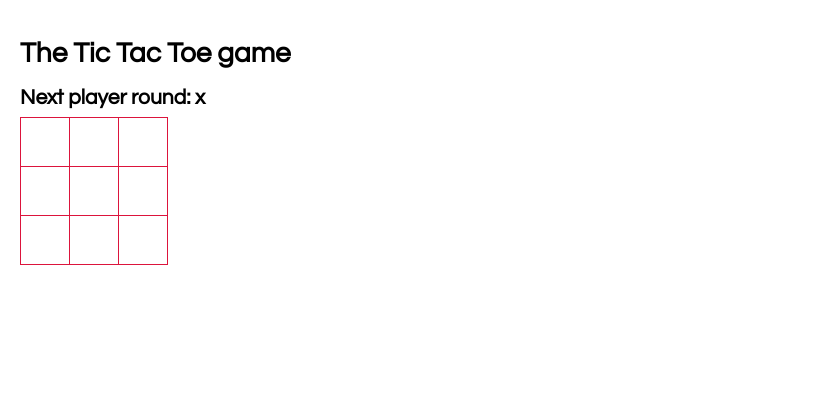
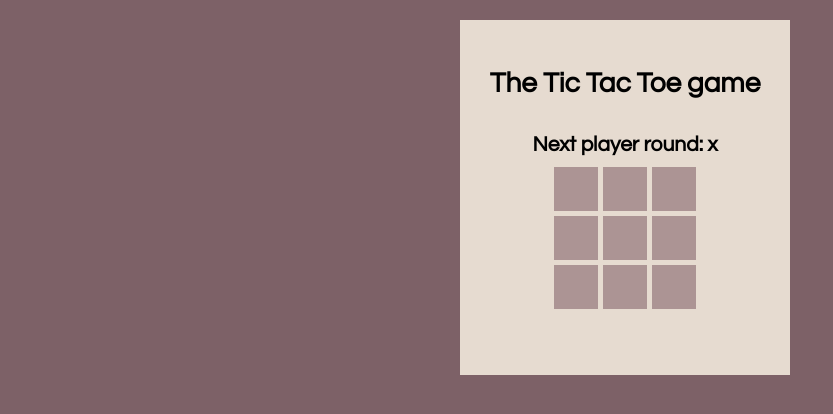
Before and after one commit to carmen-tm/learning-react-TicTacToe, a React app: page / in a window 1280 px wide. Shown: the whole page, without its empty margins (0-833 px from the left). Built offline with nearby package versions, Linux system fonts and the light colour scheme.

Commit message:
Start styling things with variables and modules css

```diff
--- a/src/Game.module.scss
+++ b/src/Game.module.scss
@@ -1,8 +1,17 @@
+@import 'theme';
+
+body {
+	min-height: 100vh;
+	background-color: $color-primary-500;
+}
+
 .game {
 	display: flex;
 	flex-direction: row;
+	justify-content: center;
+	align-items: center;
 }
 
-.gameInfo {
-	margin-left: 20px;
-}
+// .gameInfo {
+// 	margin-left: 20px;
+// }
--- /dev/null
+++ b/src/_theme.scss
@@ -0,0 +1,4 @@
+$color-primary-100: #e6dbd0;
+$color-primary-500: #7d6167;
+$color-primary-600: #754f5b;
+$color-primary-800: #5d4954;
--- a/src/components/Board.js
+++ b/src/components/Board.js
@@ -24,7 +24,8 @@ class Board extends Component {
 			return {
 				squaresArr: arrModif,
 				//Always the contrary of what it was previously
-				xIsNext: !prevState.xIsNext
+				xIsNext: !prevState.xIsNext,
+				squareClass: styles.squareX
 			};
 		});
 	}
@@ -57,7 +58,8 @@ class Board extends Component {
 				//Gonna pass a function from mother->childrem to achieve LIFTING (make the childrem by able to change mother's state, and pass new props down)
 				onClick={() => this.handleClick(i)}
 				// onClick={this.handleClick(i)} //No funciona
-				// gameResult={this.calculateWinner()}
+
+				squareClass={this.state.squareClass}
 			/>
 		);
 	}
@@ -77,7 +79,7 @@ class Board extends Component {
 		}
 
 		return (
-			<div>
+			<div className={styles.boardGame}>
 				<h1>The Tic Tac Toe game</h1>
 				<h2 className={styles.status}>{status()}</h2>
 				<div className={styles.boardRow}>
--- a/src/components/Board.module.scss
+++ b/src/components/Board.module.scss
@@ -1,5 +1,17 @@
+@import '../theme';
+
 .status {
 	margin-bottom: 10px;
+}
+
+.boardGame {
+	text-align: center;
+	background-color: $color-primary-100;
+	padding: 30px;
+	// border: 5px solid $color-primary-100;
+	display: flex;
+	flex-direction: column;
+	align-items: center;
 }
 
 .boardRow:after {
--- a/src/components/Square.js
+++ b/src/components/Square.js
@@ -3,10 +3,10 @@ import styles from './Square.module.scss';
 
 function Square(props) {
 	// console.log(this.props);
-	const { name, newIndex, onClick } = props;
+	const { name, newIndex, onClick, squareClass } = props;
 	return (
 		<button
-			className={styles.square}
+			className={styles.squareX}
 			data-id={name}
 			data-index={newIndex}
 			onClick={onClick}
--- a/src/components/Square.module.scss
+++ b/src/components/Square.module.scss
@@ -1,6 +1,9 @@
+@import '../theme';
+
 .square {
 	background: white;
-	border: 1px solid crimson;
+	// border: 1px solid crimson;
+	border: 3px solid $color-primary-100;
 	float: left;
 	font-size: 24px;
 	font-weight: bold;
@@ -11,7 +14,18 @@
 	text-align: center;
 	height: 50px;
 	width: 50px;
-	color: darkcyan;
+	color: $color-primary-600;
+
+	&X {
+		@extend .square;
+		background-color: rgba($color-primary-600, 0.5);
+		color: white;
+	}
+	&O {
+		@extend .square;
+		background-color: rgba($color-primary-600, 0.2);
+		color: red;
+	}
 }
 
 .square:focus {
```
